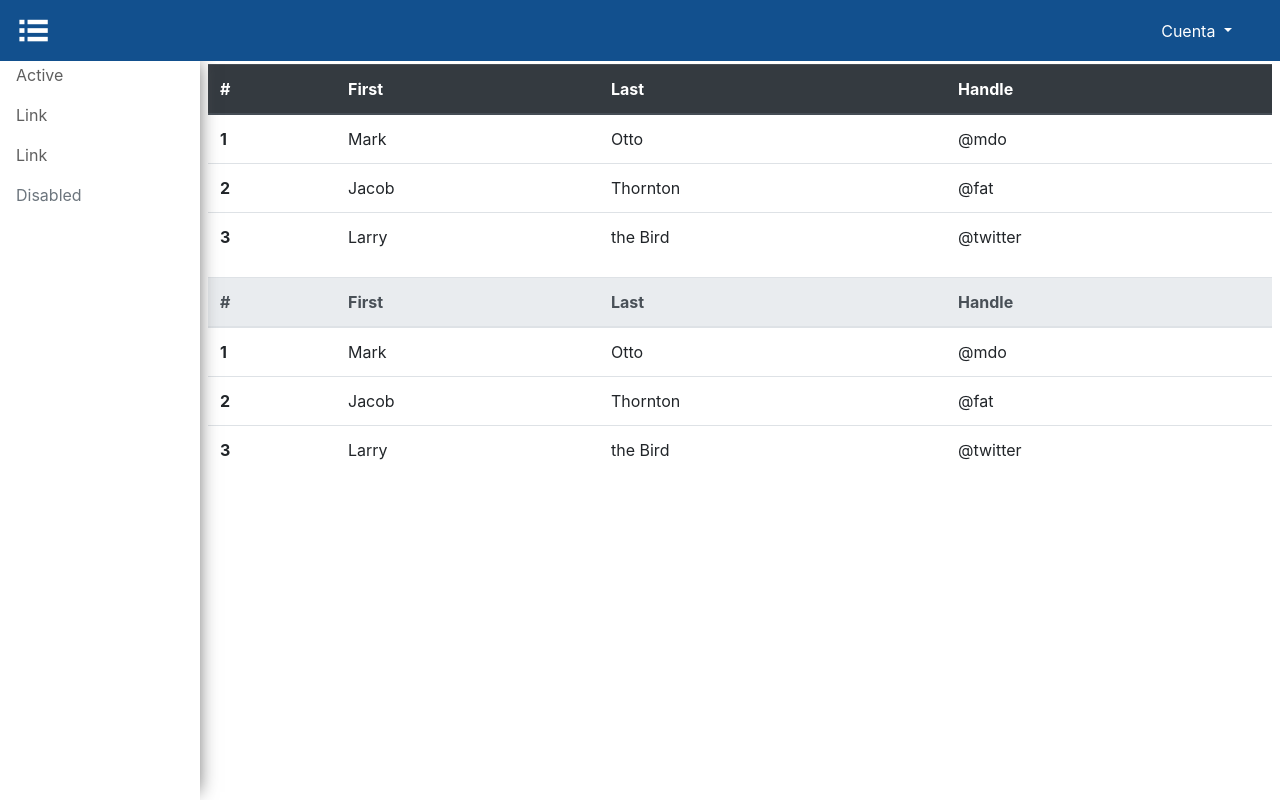
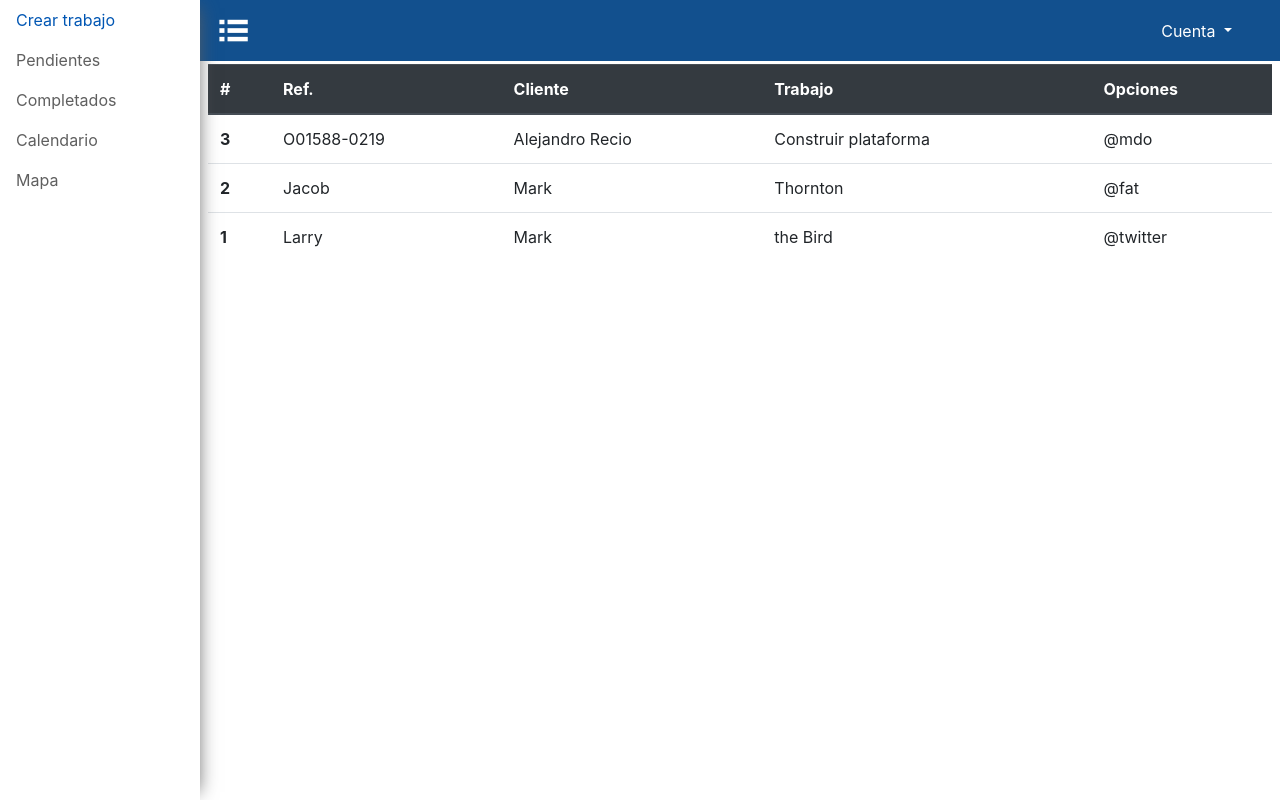
Before and after one commit to Pelukosa/App-template, a plain HTML site: page index.html in a window 1280 px wide. Drawn offline with nearby package versions, Linux system fonts and the light colour scheme.

Commit message:
Nav medio arreglado

```diff
--- a/index.html
+++ b/index.html
@@ -15,8 +15,8 @@
   a{
     color:#5f5f5f;
   }
-  #verticalNav{
-    z-index: 998;top:55px;
+  .verticalNav{
+    z-index: 1000;
     height: -webkit-fill-available;
     background:white;
     box-shadow: 6px 0px 18px -8px #5f5f5f;
@@ -27,6 +27,7 @@
   .esconderNav{
     left:-200px;
     transition-duration: .2s;
+    box-shadow: none;
   }
   .main-container{
     width: calc(100% - 200px);
@@ -39,10 +40,18 @@
     margin-left: 0;
     transition-duration: .2s;
   }
+  .botonNav{
+    margin-left: 200px;
+    transition-duration: .2s;
+  }
+  .moverBotonNav{
+    margin-left: 0px;
+    transition-duration: .2s;
+  }
 </style>
 
   <nav class="navbar navbar-expand-lg navbar-light bg-light fixed-top" style="z-index: 999;background:#12508e!important;">
-  <a class="navbar-brand" href="#" id="botonNav" onclick="hiddeNav()"><img style="width:35px;" src="assets/icons/nav-burguer.png"></a>
+  <a class="navbar-brand botonNav" href="#" id="botonNav" onclick="hiddeNav()"><img style="width:35px;" src="assets/icons/nav-burguer.png"></a>
   <button class="navbar-toggler" type="button" data-toggle="collapse" data-target="#navbarSupportedContent" aria-controls="navbarSupportedContent" aria-expanded="false" aria-label="Toggle navigation">
     <span class="navbar-toggler-icon"></span>
   </button>
@@ -63,11 +72,12 @@
     </ul>
   </div>
 </nav>
-<nav class="nav flex-column fixed-top" id="verticalNav">
-  <a class="nav-link active" href="#">Active</a>
-  <a class="nav-link" href="#">Link</a>
-  <a class="nav-link" href="#">Link</a>
-  <a class="nav-link disabled" href="#" tabindex="-1" aria-disabled="true">Disabled</a>
+<nav class="nav flex-column fixed-top verticalNav" id="verticalNav">
+  <a class="nav-link" href="#">Crear trabajo</a>
+  <a class="nav-link" href="#">Pendientes</a>
+  <a class="nav-link" href="#">Completados</a>
+  <a class="nav-link" href="#">Calendario</a>
+  <a class="nav-link" href="#">Mapa</a>
 </nav>
 <div class="main-container" id="main-container">
   <div class="w-100 p-2">
@@ -75,58 +85,31 @@
   <thead class="thead-dark">
     <tr>
       <th scope="col">#</th>
-      <th scope="col">First</th>
-      <th scope="col">Last</th>
-      <th scope="col">Handle</th>
+      <th scope="col">Ref.</th>
+      <th scope="col">Cliente</th>
+      <th scope="col">Trabajo</th>
+      <th scope="col">Opciones</th>
     </tr>
   </thead>
   <tbody>
     <tr>
-      <th scope="row">1</th>
-      <td>Mark</td>
-      <td>Otto</td>
+      <th scope="row">3</th>
+      <td>O01588-0219</td>
+      <td>Alejandro Recio</td>
+      <td>Construir plataforma</td>
       <td>@mdo</td>
     </tr>
     <tr>
       <th scope="row">2</th>
       <td>Jacob</td>
+      <td>Mark</td>
       <td>Thornton</td>
       <td>@fat</td>
     </tr>
     <tr>
-      <th scope="row">3</th>
+      <th scope="row">1</th>
       <td>Larry</td>
-      <td>the Bird</td>
-      <td>@twitter</td>
-    </tr>
-  </tbody>
-</table>
-
-<table class="table">
-  <thead class="thead-light">
-    <tr>
-      <th scope="col">#</th>
-      <th scope="col">First</th>
-      <th scope="col">Last</th>
-      <th scope="col">Handle</th>
-    </tr>
-  </thead>
-  <tbody>
-    <tr>
-      <th scope="row">1</th>
       <td>Mark</td>
-      <td>Otto</td>
-      <td>@mdo</td>
-    </tr>
-    <tr>
-      <th scope="row">2</th>
-      <td>Jacob</td>
-      <td>Thornton</td>
-      <td>@fat</td>
-    </tr>
-    <tr>
-      <th scope="row">3</th>
-      <td>Larry</td>
       <td>the Bird</td>
       <td>@twitter</td>
     </tr>
@@ -141,6 +124,7 @@
         var mainContainer = document.getElementById("main-container");
         mainContainer.classList.add("alargarContainer");
         var botonNav = document.getElementById("botonNav");
+        botonNav.classList.add("moverBotonNav");
         botonNav.setAttribute("onclick", "showNav();");
       }
       function showNav() {
@@ -149,6 +133,7 @@
         var mainContainer = document.getElementById("main-container");
         mainContainer.classList.remove("alargarContainer");
         var botonNav = document.getElementById("botonNav");
+        botonNav.classList.remove("moverBotonNav");
         botonNav.setAttribute("onclick", "hiddeNav();");
       }
     </script>
```
